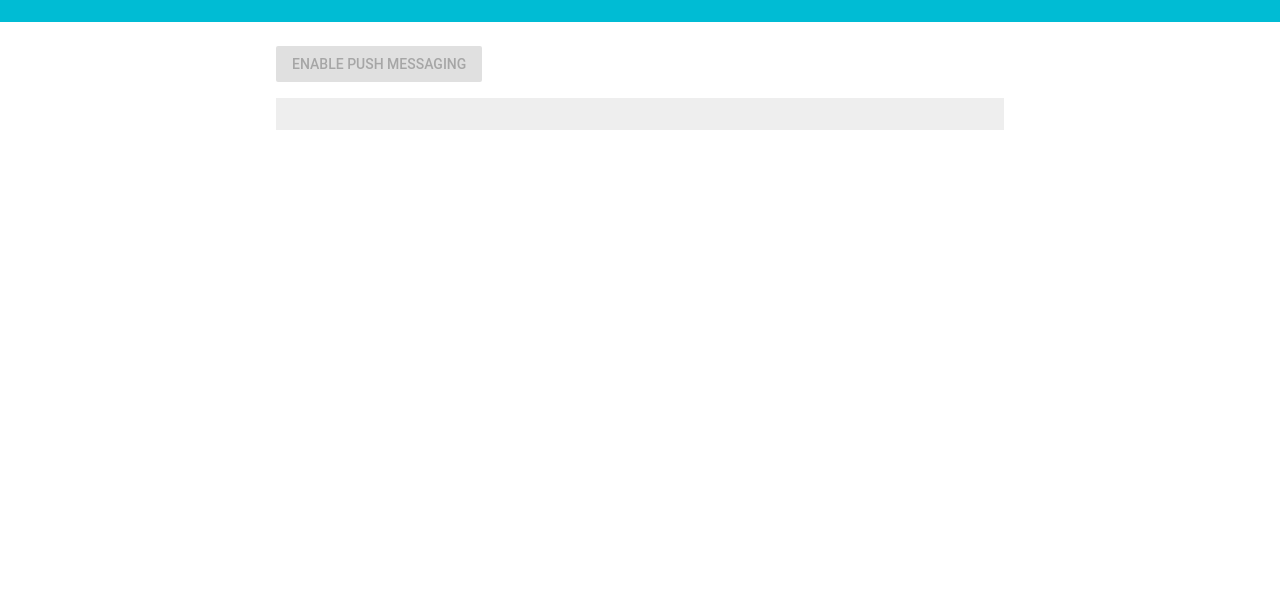
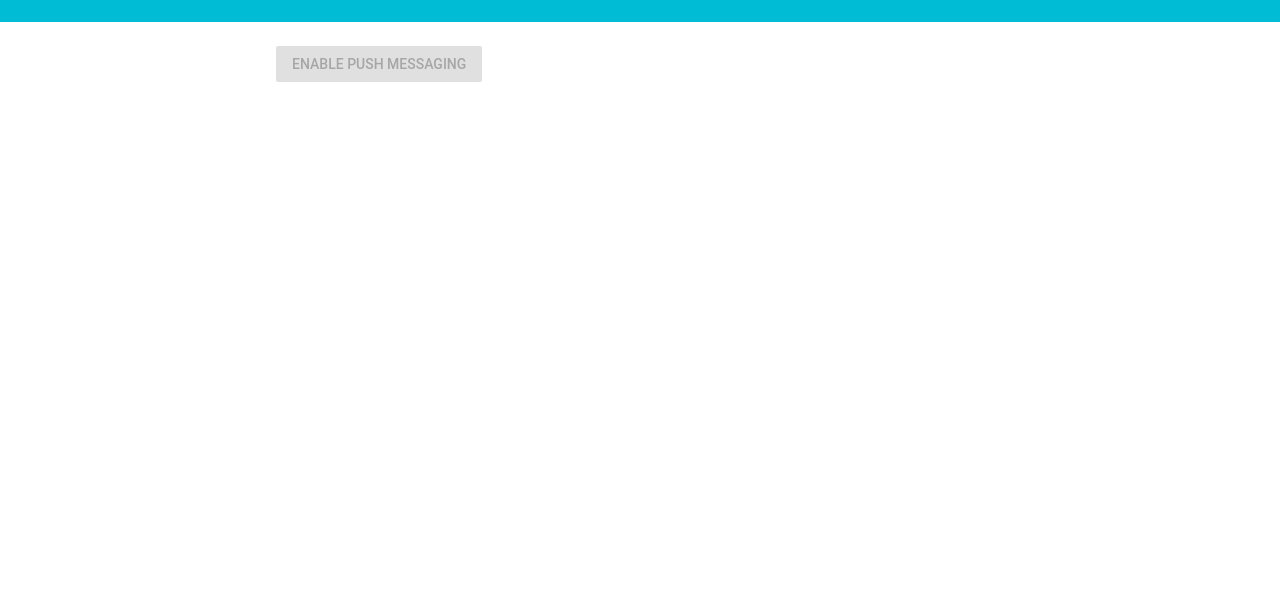
Before and after one commit to ssomani1992/CSharpcorner, a plain HTML site: page index.html in a window 1280 px wide. Shown: the part 201-800 px from the top of the page. Drawn offline with nearby package versions, Linux system fonts and the light colour scheme.

Commit message:
bug fixes in Index file

```diff
--- a/index.html
+++ b/index.html
@@ -25,7 +25,9 @@
         Enable Push Messaging
       </button>
     </p>
-    <pre><code class="js-subscription-json"></code></pre>
+    <section class="subscription-details js-subscription-details is-invisible">
+          <pre><code class="js-subscription-json"></code></pre>
+    </section>
   </main>
 
   <script src="scripts/main.js"></script>
```
